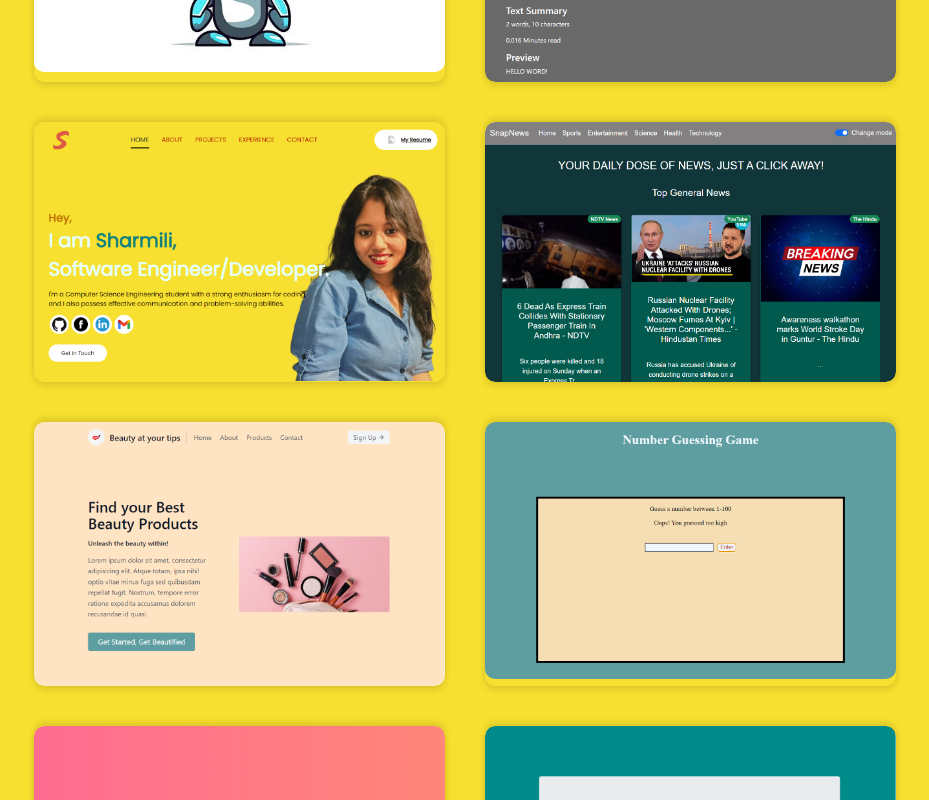
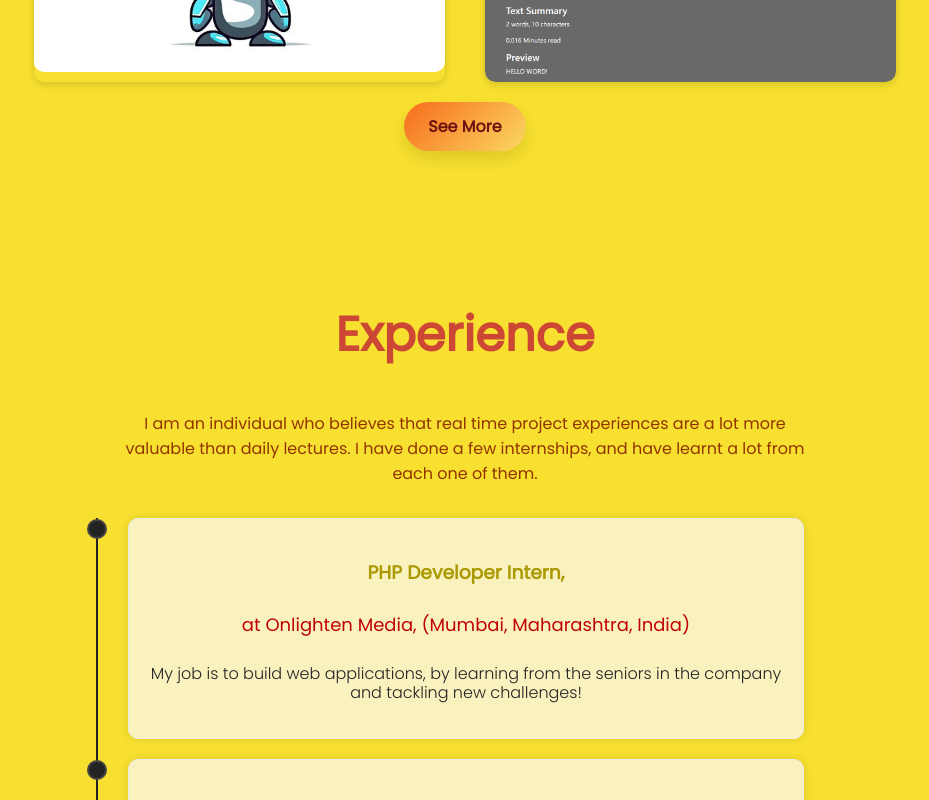
Before and after one commit to sharmilidas33/Sharmili-s-Portfolio, a React (Create React App) app: page / in a window 1280 px wide. Shown: the part 2640-3440 px from the top of the page, without its empty margins (190-1119 px from the left). Built offline with nearby package versions, Linux system fonts and the light colour scheme.

Commit message:
Added see more

```diff
--- a/src/components/Experience/Experience.js
+++ b/src/components/Experience/Experience.js
@@ -1,50 +1,59 @@
-import React from 'react'
+import React, { useState } from 'react'
 import './exp.css'
 
 const Experience = () => {
+  const [showAll, setShowAll] = useState(false);
+
+  const experiences = [
+    {
+      title: 'PHP Developer Intern,',
+      company: 'at Onlighten Media, (Mumbai, Maharashtra, India)',
+      description: 'My job is to build web applications, by learning from the seniors in the company and tackling new challenges!'
+    },
+    {
+      title: 'Junior Software Developer Intern,',
+      company: 'at Hellbent Software & Educational Services LLP, (Vidisha, Madhya Pradesh, India)',
+      description: "I worked as a junior software developer in this company, where I had to implement codes according to the IDE & meet client's requirements on time. I also had to revamp and reuse codes, that had been used before in other significant projects. My work was based at Web Development and also included writing well-defined reports of the codes I implemented."
+    },
+    {
+      title: 'Formatting and Presentation Intern,',
+      company: 'at IIT Bombay, (Mumbai, Maharashtra, India)',
+      description: 'IIT Bombay has served as a great workspace where I learnt how team work is done and also how well communication skills matter, here I had to code in LaTex, present my work to seniors and report on time.'
+    },
+    {
+      title: 'Technical Content Writing Intern,',
+      company: 'at Nettv4u, (Chennai, Tamil Nadu, India)',
+      description: 'In this Internship, I had to write Articles on the new emerging programming languages, Artificial Intelligence, Blockchains, Deep Learning and more..'
+    },
+    {
+      title: 'Data Analytics Intern,',
+      company: 'at IBM, collaboration with AICTE.',
+      description: 'This was a project based internship where I acquired great knowledge on Python and also worked on a project which was about Analysing a Superstore Dataset, productively.'
+    }
+  ];
+
+  const displayedExperiences = showAll ? experiences : experiences.slice(0, 3);
+
   return (
     <div className="container" id="experience">
-    <section id='experience1'>
-            <h1 className='title'>Experience</h1>
-            <p className='titlePara'>I am an individual who believes that real time project experiences are a lot more valuable than daily lectures. I have done a few internships, and have learnt a lot from each one of them.</p>
+      <section id='experience1'>
+        <h1 className='title'>Experience</h1>
+        <p className='titlePara'>I am an individual who believes that real time project experiences are a lot more valuable than daily lectures. I have done a few internships, and have learnt a lot from each one of them.</p>
         <div className="contents">
-            <div className="box">
-                <h3>PHP Developer Intern,</h3>
-                <h4>at Onlighten Media, <br />(Mumbai, Maharashtra, India)</h4>
-                <p>My job is to build web applications, by learning from the seniors in the company and tackling new challenges!</p>
+          {displayedExperiences.map((exp, index) => (
+            <div className="box" key={index}>
+              <h3>{exp.title}</h3>
+              <h4>{exp.company}</h4>
+              <p>{exp.description}</p>
             </div>
+          ))}
         </div>
-        <div className="contents">
-            <div className="box">
-                <h3>Junior Software Developer Intern,</h3>
-                <h4>at Hellbent Software & Educational Services LLP, <br />(Vidisha, Madhya Pradesh, India)</h4>
-                <p>I worked as a junior software developer in this company, where I had to implement codes according to the IDE & meet client's requirements on time. I also had to revamp and reuse codes, that had been used before in other significant projects. My work was based at Web Development and also included writing well-defined reports of the codes I implemented.</p>
-            </div>
-        </div>
-        <div className="contents">
-            <div className="box">
-                <h3>Formatting and Presentation Intern,</h3>
-                <h4>at IIT Bombay,  <br />(Mumbai, Maharashtra, India)</h4>
-                <p>IIT Bombay has served as a great workspace where I learnt how team work is done and also how well communication skills matter, here I had to code in LaTex, present my work to seniors and report on time.</p>
-            </div>
-        </div>
-        <div className="contents">
-            <div className="box">
-                <h3>Technical Content Writing Intern,</h3>
-                <h4>at Nettv4u, <br />(Chennai, Tamil Nadu, India)</h4>
-                <p>In this Internship, I had to write Articles on the new emerging programming languages, Artifical Intelligence, Blockchains, Deep Learning and more..</p>
-            </div>
-        </div>
-        <div className="contents">
-            <div className="box">
-                <h3>Data Analytics Intern,</h3>
-                <h4>at IBM, collaboration with AICTE.</h4>
-                <p>This was a project based internship where I acquired great knowledge on Python and also worked on a project which was about Analysing a Superstore Dataset, productively.</p>
-            </div>
-        </div>
-    </section>
+        <button className="see-more" onClick={() => setShowAll(!showAll)}>
+          {showAll ? 'Show Less' : 'See More'}
+        </button>
+      </section>
     </div>
   )
 }
 
-export default Experience
+export default Experience;
--- a/src/components/Experience/exp.css
+++ b/src/components/Experience/exp.css
@@ -3,18 +3,21 @@
     max-width: 60rem;
     margin: 0 auto;
     text-align: center;
-    flex-direction: center;
+    display: flex;
+    flex-direction: column;
     justify-content: center;
-    display: flexbox;
     align-items: center;
 }
+
 .container{
     width: 100%;
     padding: 30px 10%;
 }
+
 .container{
     padding-right: calc(10% - 30px);
 }
+
 .title{
     font-size: 3rem;
     font-weight: 600;
@@ -22,16 +25,19 @@
     margin-bottom: 1.5rem;
     color: rgb(205, 71, 53);
 }
+
 .titlePara{
     padding: 1rem;
     font-weight: 560;
     font-size: 1rem;
     color: rgb(146, 53, 0);
 }
+
 .contents{
     padding: 0px 30px;
     border-left: 2px solid #232323;
 }
+
 .box{
     position: relative;
     padding: 20px;
@@ -60,18 +66,52 @@
     background-color: #232323;
     border: 2px solid rgb(69, 69, 69);
 }
+
 .box h3{
     position: relative;
     color: rgb(170, 153, 2);
 }
+
 .box h4{
     font-size: 18px;
     padding: 0px 0px 2px;
     font-weight: 400;
 }
+
 .box p{
     line-height: 1.2;
     font-size: 16px;
     color: #232323;
     font-weight: 300;
 }
+
+.see-more {
+    margin-top: 20px;
+    padding: 12px 24px;
+    font-size: 16px;
+    font-weight: bold;
+    color: #6f1212;
+    background: linear-gradient(135deg, #f76b1c, #fad961);
+    border: none;
+    border-radius: 30px;
+    cursor: pointer;
+    transition: all 0.3s ease;
+    box-shadow: 0 8px 15px rgba(0, 0, 0, 0.1);
+}
+
+.see-more:hover {
+    background: linear-gradient(135deg, #fad961, #f76b1c);
+    box-shadow: 0 15px 20px rgba(0, 0, 0, 0.2);
+    transform: translateY(-3px);
+}
+
+@media screen and (max-width: 720px) {
+    .box {
+        right: 1.2rem;
+    }
+
+    .container {
+        text-align: center;
+        padding-right: 35px;
+    }
+}
--- a/src/components/Projects/Projects.js
+++ b/src/components/Projects/Projects.js
@@ -1,18 +1,102 @@
-import React from 'react'
-import './projects.css'
-import project1 from '../../assets/project1.png'
-import newsapp from '../../assets/newsapp.png'
-import textanalyzer from '../../assets/textanalyzer.png'
-import numbergame from '../../assets/numbergame.png'
-import digitalclock from '../../assets/digitalclock.png'
-import jokegenerator from '../../assets/jokegenerator.png'
-import todo from '../../assets/Todo.png'
-import portfolio from '../../assets/portfolio.png'
-import ebook from '../../assets/ebook.png'
-import pepperSpray from '../../assets/pepperSpray.png'
-import discordBot from '../../assets/discordBot.png'
+import React, { useState } from 'react';
+import './projects.css';
+import project1 from '../../assets/project1.png';
+import newsapp from '../../assets/newsapp.png';
+import textanalyzer from '../../assets/textanalyzer.png';
+import numbergame from '../../assets/numbergame.png';
+import digitalclock from '../../assets/digitalclock.png';
+import jokegenerator from '../../assets/jokegenerator.png';
+import todo from '../../assets/Todo.png';
+import portfolio from '../../assets/portfolio.png';
+import ebook from '../../assets/ebook.png';
+import pepperSpray from '../../assets/pepperSpray.png';
+import discordBot from '../../assets/discordBot.png';
 
 const Projects = () => {
+    const [showAll, setShowAll] = useState(false);
+
+    const projects = [
+        {
+            img: pepperSpray,
+            alt: 'project0',
+            title: 'Pepper Spray',
+            description: 'A women safety application developed using React Native for recognising red zones and formulating a safe community forum.',
+            link: 'https://github.com/SohamB21/PepperSpray-App'
+        },
+        {
+            img: ebook,
+            alt: 'project1',
+            title: 'EBook using MERN',
+            description: 'A MERN Stack Application with user authentication, dynamic data fetching, managing & more..',
+            link: 'https://e-book-using-mern.vercel.app/'
+        },
+        {
+            img: discordBot,
+            alt: 'project1a',
+            title: "Sharmili's Discord Bot",
+            description: "Sharmili's Discord Bot brings Google's AI power to your server! Use @ commands to interact with the AI and enhance your server experience.",
+            link: 'https://github.com/sharmilidas33/Sharmili-s-Discord-Bot'
+        },
+        {
+            img: textanalyzer,
+            alt: 'project2',
+            title: 'Text Analyzer',
+            description: 'A React App for analyzing and discovering new things with texts!',
+            link: 'https://textanalyzer-by-sharmili.netlify.app/'
+        },
+        {
+            img: portfolio,
+            alt: 'project3',
+            title: 'My PortFolio.',
+            description: 'A portfolio website of mine, developed using React JS!',
+            link: 'https://sharmili-s-portfolio.vercel.app/'
+        },
+        {
+            img: newsapp,
+            alt: 'project4',
+            title: 'SnapNews!',
+            description: 'A news application developed using React JS.',
+            link: 'https://github.com/sharmilidas33/SnapNews-News-App-with-React'
+        },
+        {
+            img: project1,
+            alt: 'project5',
+            title: 'Cosmetics Landing Page',
+            description: 'A product landing page developed using Tailwind CSS & JS.',
+            link: 'https://cosmeticsproduct-webpage.netlify.app/'
+        },
+        {
+            img: numbergame,
+            alt: 'project6',
+            title: 'Number Guessing Game',
+            description: 'This has been developed using JavaScript.',
+            link: 'https://sharmilidas33.github.io/Number-Guessing-Game/'
+        },
+        {
+            img: digitalclock,
+            alt: 'project7',
+            title: 'Real Time Digital Clock',
+            description: 'Developed using Javascript mostly, rest is HTML & CSS.',
+            link: 'https://sharmilidas33.github.io/Real-time-digital-clock/'
+        },
+        {
+            img: jokegenerator,
+            alt: 'project8',
+            title: 'Tell me a joke!',
+            description: 'A programming joke generator developed using Bootstrap & JS!',
+            link: 'https://sharmilidas33.github.io/Tell-me-a-joke-/'
+        },
+        {
+            img: todo,
+            alt: 'project9',
+            title: 'Todo List',
+            description: 'A frontend based todo list developed using JS.',
+            link: 'https://sharmilidas33.github.io/To-Do-List-/'
+        },
+    ];
+
+    const visibleProjects = showAll ? projects : projects.slice(0, 4);
+
     return (
         <section id="project">
             <div className="container" id="projects">
@@ -21,98 +105,23 @@ const Projects = () => {
                     <p className='sub-para'>I like to create various projects using the skills I have. <br /> This portfolio is itself a project of mine developed using ReactJS. <br /> Here's some more -</p>
                 </div>
                 <div className="work-list">
-                    <div className="work">
-                        <img src={pepperSpray} alt="project0" />
-                        <div className="layer">
-                            <h3>Pepper Spray</h3>
-                            <p>A women safety application developed using React Native for recognising red zones and formulating a safe community forum.</p>
-                            <a href="https://github.com/SohamB21/PepperSpray-App">See More!</a>
+                    {visibleProjects.map((project, index) => (
+                        <div className="work" key={index}>
+                            <img src={project.img} alt={project.alt} />
+                            <div className="layer">
+                                <h3>{project.title}</h3>
+                                <p>{project.description}</p>
+                                <a href={project.link}>See More!</a>
+                            </div>
                         </div>
-                    </div>
-                    <div className="work">
-                        <img src={ebook} alt="project1" />
-                        <div className="layer">
-                            <h3>EBook using MERN</h3>
-                            <p>A MERN Stack Application with user authentication, dynamic data fetching, managing & more..</p>
-                            <a href="https://e-book-using-mern.vercel.app/">See More!</a>
-                        </div>
-                    </div>
-                    <div className="work">
-                        <img src={discordBot} alt="project1a" />
-                        <div className="layer">
-                            <h3>Sharmili's Discord Bot</h3>
-                            <p>Sharmili's Discord Bot brings Google's AI power to your server! Use @ commands to interact with the AI and enhance your server experience.</p>
-                            <a href="https://github.com/sharmilidas33/Sharmili-s-Discord-Bot">See More!</a>
-                        </div>
-                    </div>
-                    <div className="work">
-                        <img src={textanalyzer} alt="project2" />
-                        <div className="layer">
-                            <h3>Text Analyzer</h3>
-                            <p>A React App for analyzing and discovering new things with texts!</p>
-                            <a href="https://textanalyzer-by-sharmili.netlify.app/">See More!</a>
-                        </div>
-                    </div>
-                    <div className="work">
-                        <img src={portfolio} alt="project3" />
-                        <div className="layer">
-                            <h3>My PortFolio.</h3>
-                            <p>A portfolio website of mine, developed using React JS!</p>
-                            <a href="https://sharmili-s-portfolio.vercel.app/">See More!</a>
-                        </div>
-                    </div>
-                    <div className="work">
-                        <img src={newsapp} alt="project4" />
-                        <div className="layer">
-                            <h3>SnapNews!</h3>
-                            <p>A news application developed using React JS.</p>
-                            <a href="https://github.com/sharmilidas33/SnapNews-News-App-with-React">See More!</a>
-                        </div>
-                    </div>
-                    <div className="work">
-                        <img src={project1} alt="project5" />
-                        <div className="layer">
-                            <h3>Cosmetics Landing Page</h3>
-                            <p>A product landing page developed using Tailwind CSS & JS.</p>
-                            <a href="https://cosmeticsproduct-webpage.netlify.app/">See More!</a>
-                        </div>
-                    </div>
-                    <div className="work">
-                        <img src={numbergame} alt="project6" />
-                        <div className="layer">
-                            <h3>Number Guessing Game</h3>
-                            <p>This has been developed using JavaScript.</p>
-                            <a href="https://sharmilidas33.github.io/Number-Guessing-Game/">See More!</a>
-                        </div>
-                    </div>
-                    <div className="work">
-                        <img src={digitalclock} alt="project7" />
-                        <div className="layer">
-                            <h3>Real Time Digital Clock</h3>
-                            <p>Developed using Javascript mostly, rest is HTML & CSS.</p>
-                            <a href="https://sharmilidas33.github.io/Real-time-digital-clock/">See More!</a>
-                        </div>
-                    </div>
-                    <div className="work">
-                        <img src={jokegenerator} alt="project8" />
-                        <div className="layer">
-                            <h3>Tell me a joke!</h3>
-                            <p>A programming joke generator developed using Bootstrap & JS!</p>
-                            <a href="https://sharmilidas33.github.io/Tell-me-a-joke-/">See More!</a>
-                        </div>
-                    </div>
-                    <div className="work">
-                        <img src={todo} alt="project9" />
-                        <div className="layer">
-                            <h3>Todo List</h3>
-                            <p>A frontend based todo list developed using JS.</p>
-                            <a href="https://sharmilidas33.github.io/To-Do-List-/">See More!</a>
-                        </div>
-                    </div>
+                    ))}
                 </div>
+                <button className="see-more" onClick={() => setShowAll(!showAll)}>
+                    {showAll ? 'Show Less' : 'See More'}
+                </button>
             </div>
         </section>
-    )
-}
+    );
+};
 
-export default Projects
+export default Projects;
--- a/src/components/Projects/projects.css
+++ b/src/components/Projects/projects.css
@@ -9,18 +9,20 @@
     text-align: center;
     margin: 0 auto;
 }
+
 .sub-title{
     font-size: 3rem;
     font-weight: 600;
     padding-top: 3rem;
-    /* margin-bottom: 1.5rem; */
     color: rgb(205, 71, 53);
 }
+
 .sub-para{
     font-weight: 560;
     font-size: 1rem;
     color: rgb(146, 53, 0);
 }
+
 .work-list{
     display: grid;
     grid-template-columns: repeat(auto-fit, minmax(330px,1fr));
@@ -35,12 +37,14 @@
     overflow: hidden;
     box-shadow: 0 -4px 6px rgba(0, 0, 0, 0.1), 0 4px 6px rgba(0, 0, 0, 0.1);
 }
+
 .work img{
     width: 100%;
     border-radius: 10px;
     display: block;
     transition: transform 0.5s;
 }
+
 .layer{
     width: 100%;
     height: 0;
@@ -60,13 +64,16 @@
     font-size: 16px;
     transition: height 0.5s;
 }
+
 .layer h3{
     font-weight: 600;
     margin-bottom: 20px;
 }
+
 .layer p{
     margin-top: 8px;
 }
+
 .layer a{
     margin-top: 10px;
     color:rgb(252, 253, 255);
@@ -83,15 +90,37 @@
 .work:hover img{
     transform: scale(1.1);
 }
+
 .work:hover .layer{
     height: 100%;
 }
 
-@media screen and (max-width: 720px){
-    .work{
+.see-more {
+    margin-top: 20px;
+    padding: 12px 24px;
+    font-size: 16px;
+    font-weight: bold;
+    color: #6f1212;
+    background: linear-gradient(135deg, #f76b1c, #fad961);
+    border: none;
+    border-radius: 30px;
+    cursor: pointer;
+    transition: all 0.3s ease;
+    box-shadow: 0 8px 15px rgba(0, 0, 0, 0.1);
+}
+
+.see-more:hover {
+    background: linear-gradient(135deg, #fad961, #f76b1c);
+    box-shadow: 0 15px 20px rgba(0, 0, 0, 0.2);
+    transform: translateY(-3px);
+}
+
+@media screen and (max-width: 720px) {
+    .work {
         right: 1.2rem;
     }
-    .projectSec{
+
+    .projectSec {
         text-align: center;
         padding-right: 35px;
     }
```
